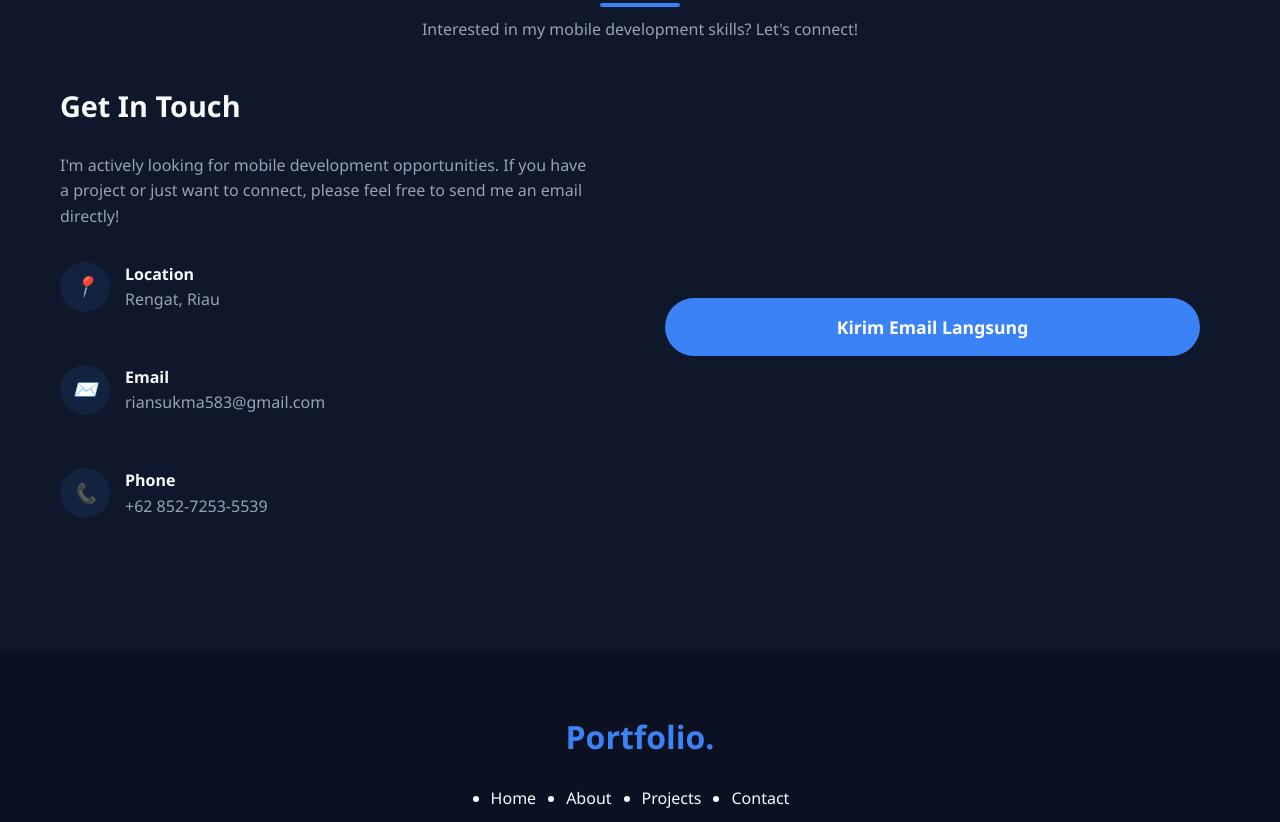
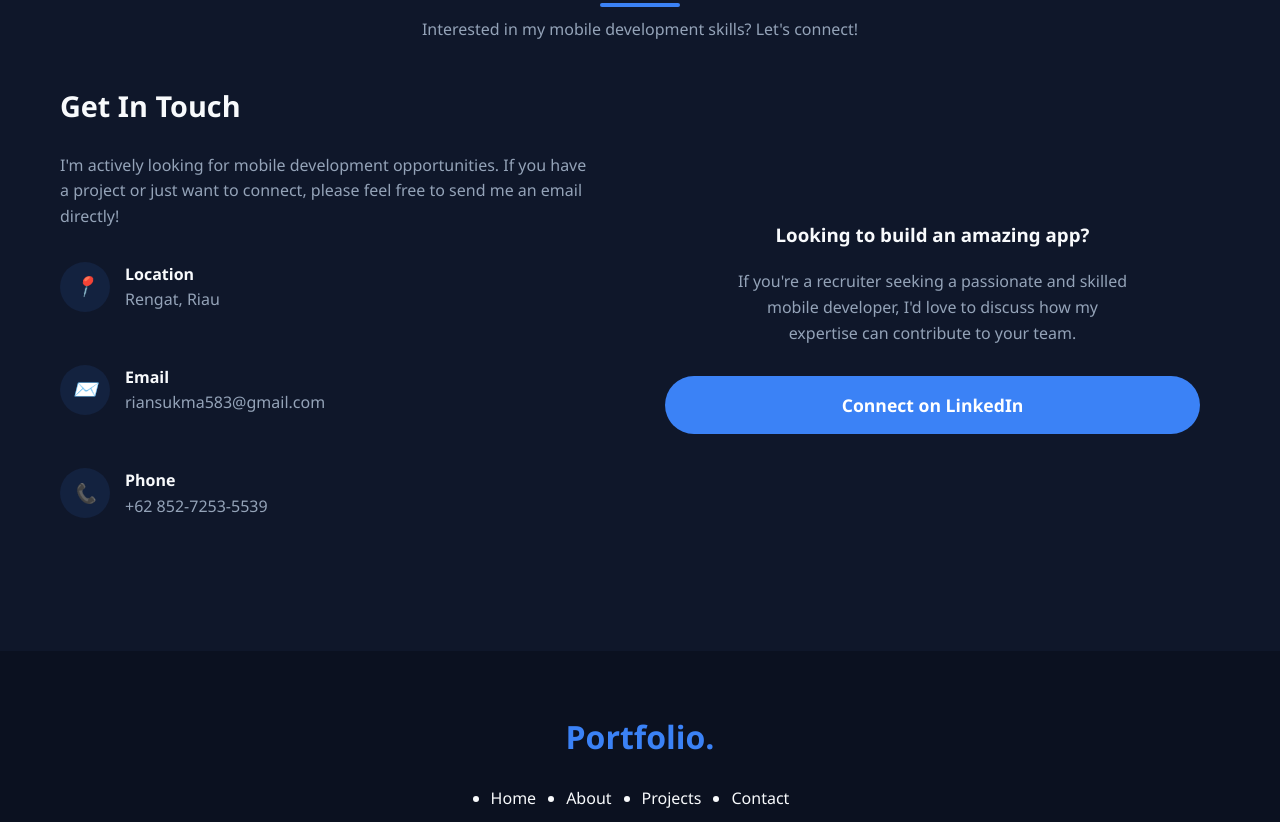
Before and after one commit to Dnayrr/my-portfolio, a plain HTML site: page index.html in a window 1280 px wide. Shown: the part 2628-3450 px from the top of the page. Drawn offline with Linux system fonts and the light colour scheme.

Commit message:
index.html

```diff
--- a/index.html
+++ b/index.html
@@ -903,8 +903,12 @@
                 </div>
             </div>
 
-            <div style="flex: 1; display: flex; align-items: center; justify-content: center; padding: 20px;">
-                <a href="mailto:riansukma583@gmail.com?subject=Pesan%20dari%20Portfolio%20Anda&body=Halo%20Rian,%0A%0ASaya%20tertarik%20dengan%20proyek%20Anda.%20Saya%20ingin%20berdiskusi%20lebih%20lanjut.%0A%0ATerima%20kasih" class="btn submit-btn" style="width: 100%; text-align: center;">Kirim Email Langsung</a>
+            <div style="flex: 1; text-align: center; display: flex; flex-direction: column; align-items: center; justify-content: center; padding: 20px;">
+                <h3 style="margin-bottom: 20px;">Looking to build an amazing app?</h3>
+                <p style="color: var(--text-gray); max-width: 400px; margin-bottom: 30px;">
+                    If you're a recruiter seeking a passionate and skilled mobile developer, I'd love to discuss how my expertise can contribute to your team.
+                </p>
+                <a href="https://www.linkedin.com/in/rian-sukma-dermawan-aa22b4267/" target="_blank" class="btn submit-btn">Connect on LinkedIn</a>
             </div>
         </div>
     </div>
```
